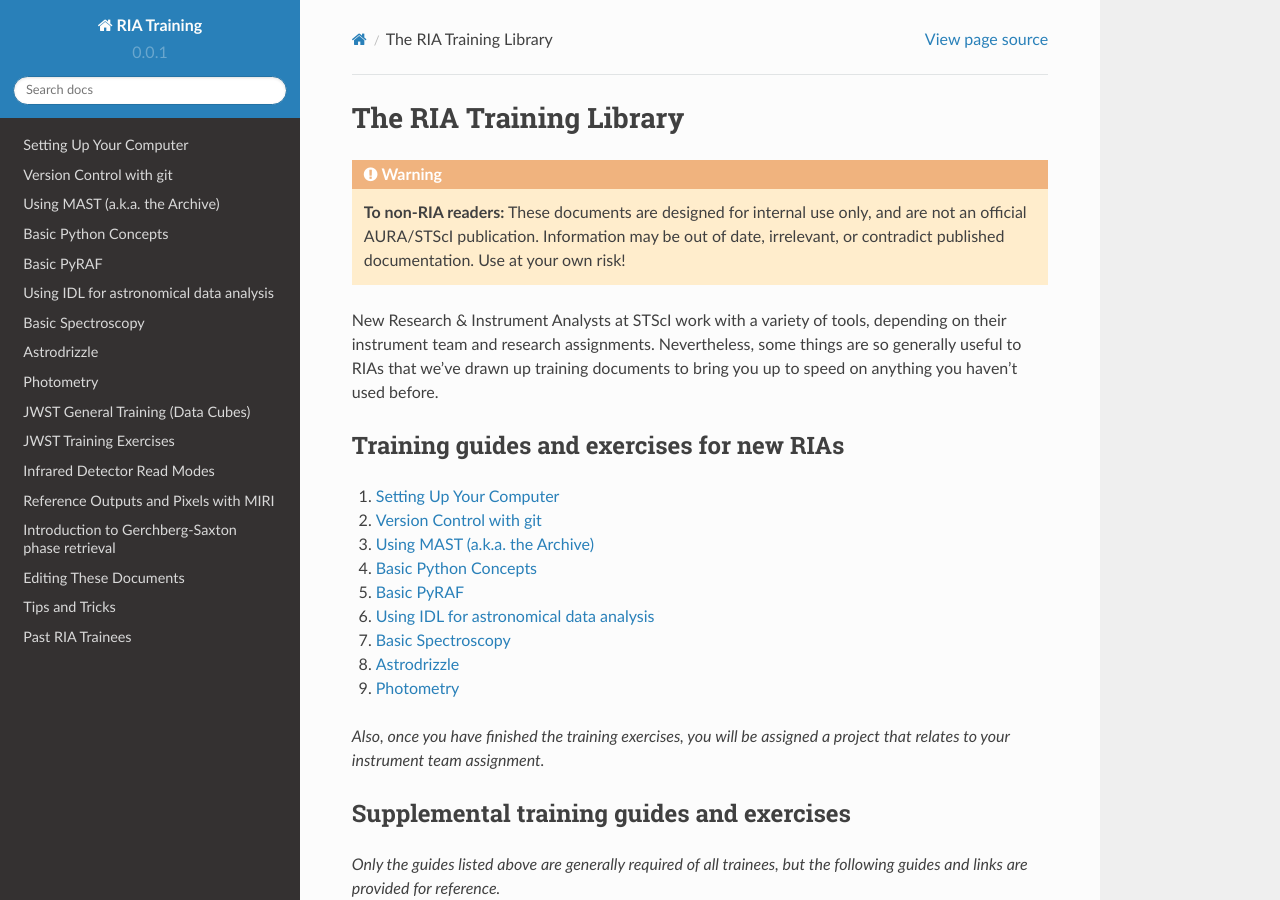
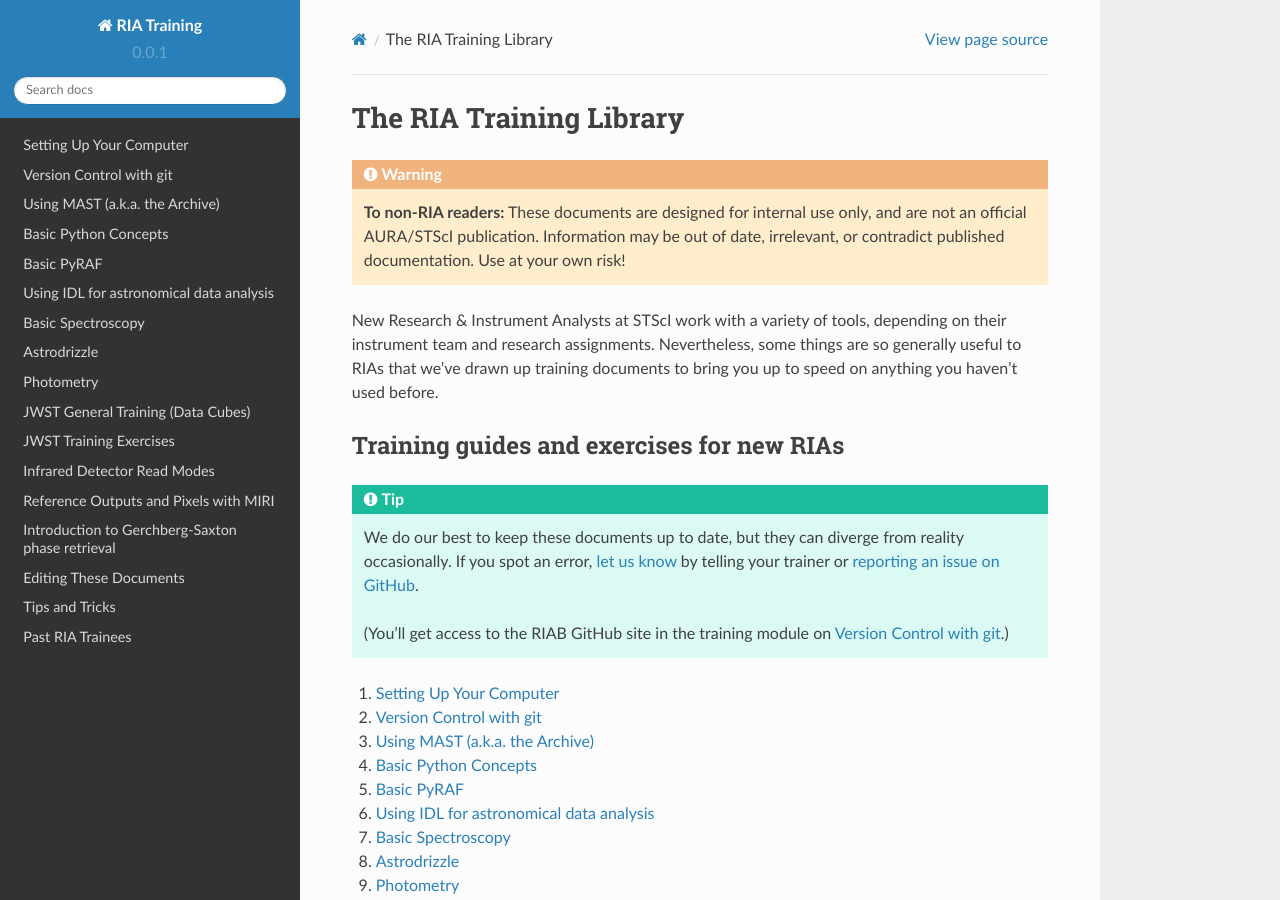
Before and after one commit to staceybright/training-library, a Sphinx documentation site: the page built from source/index.txt, in a window 1280 px wide and 900 px high. Built offline with Sphinx 7.4.7 and the Read the Docs theme 2.0.0, drawn with Linux system fonts in a browser that asks for light colours.

Commit message:
Add instructions for reporting errors in training documents

```diff
--- a/source/index.txt
+++ b/source/index.txt
@@ -11,6 +11,12 @@ New Research & Instrument Analysts at STScI work with a variety of tools, depend
 *******************************************
 Training guides and exercises for new RIAs
 *******************************************
+
+.. tip::
+
+   We do our best to keep these documents up to date, but they can diverge from reality occasionally. If you spot an error, `let us know <https://github.com/stsci-riab/riatraining/issues/new>`_ by telling your trainer or `reporting an issue on GitHub <https://github.com/stsci-riab/riatraining/issues/new>`_.
+
+   (You'll get access to the RIAB GitHub site in the training module on :doc:`version_control`.)
 
 #. :doc:`computer_setup`
 #. :doc:`version_control`
```
